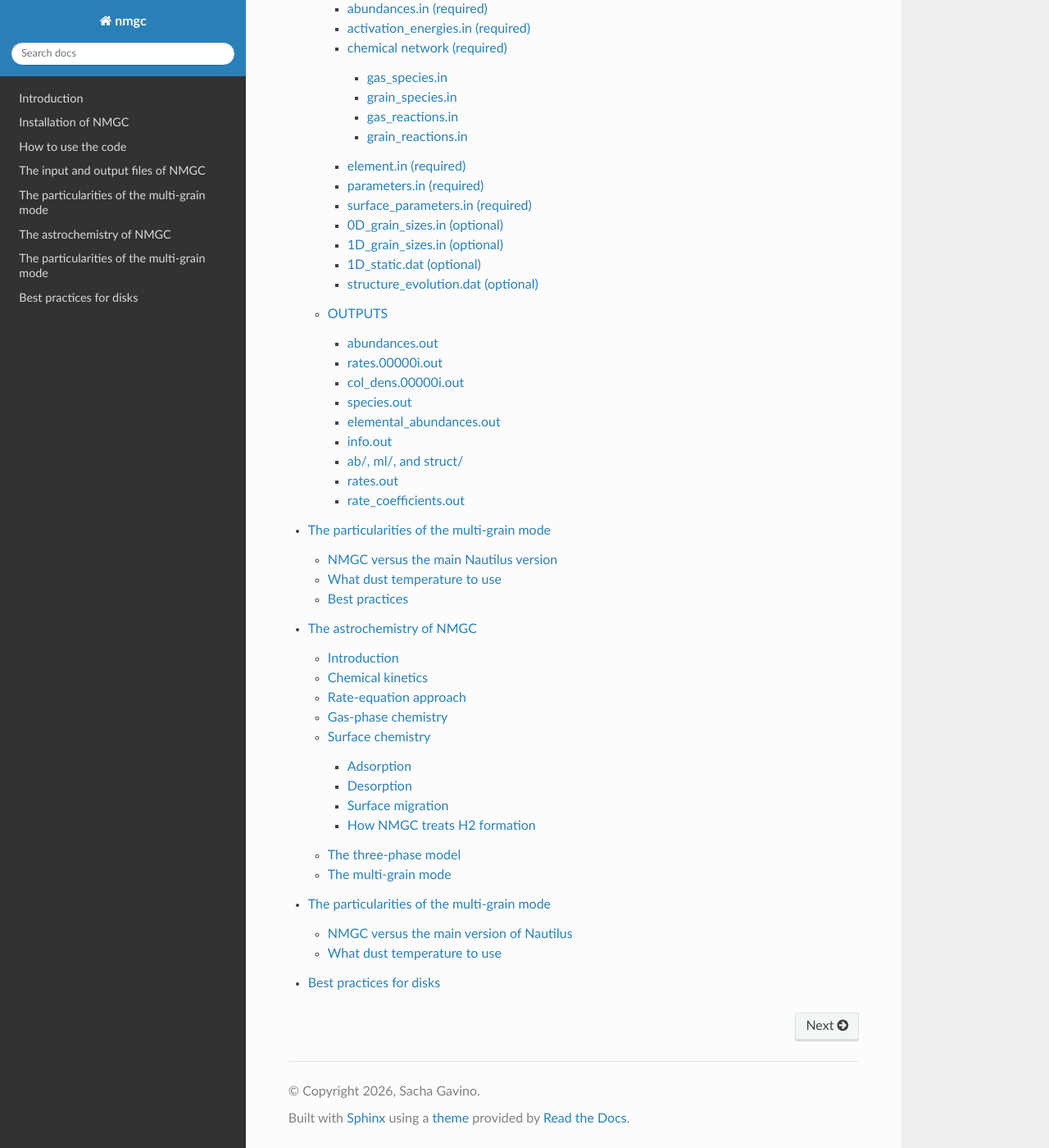
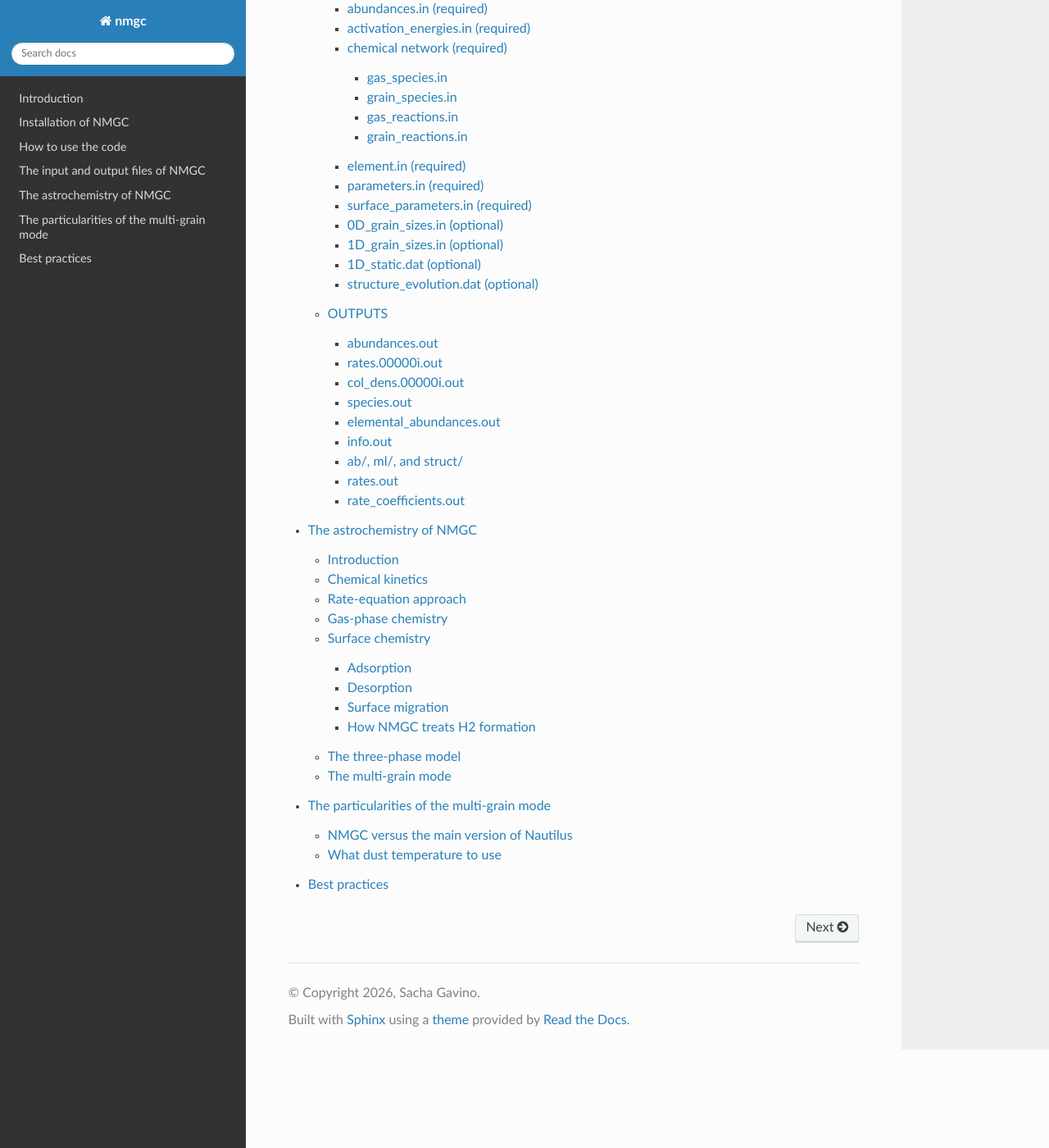
Before and after one commit to sachagavino/nmgc-2.0, a Sphinx documentation site: the page built from docs/source/index.rst, in a window 1280 px wide and 1400 px high, scrolled down 842 px. Shown: the whole window at 82% size. Built offline with Sphinx 7.4.7 and the Read the Docs theme 3.1.0, drawn with Linux system fonts in a browser that asks for light colours.

Commit message:
doc text practices

```diff
--- a/docs/source/bestpractices.rst
+++ b/docs/source/bestpractices.rst
@@ -1,7 +1,7 @@
 .. _chap-bestpractices:
 
 
-Best practices for disks
+Best practices
 ************
 
 #. Avoid convergence issues
--- a/docs/source/index.rst
+++ b/docs/source/index.rst
@@ -12,7 +12,6 @@ Contents
    install
    basicuse
    inputoutput
-   modelstructure
    astrocheminside
    particularities
    bestpractices
```
